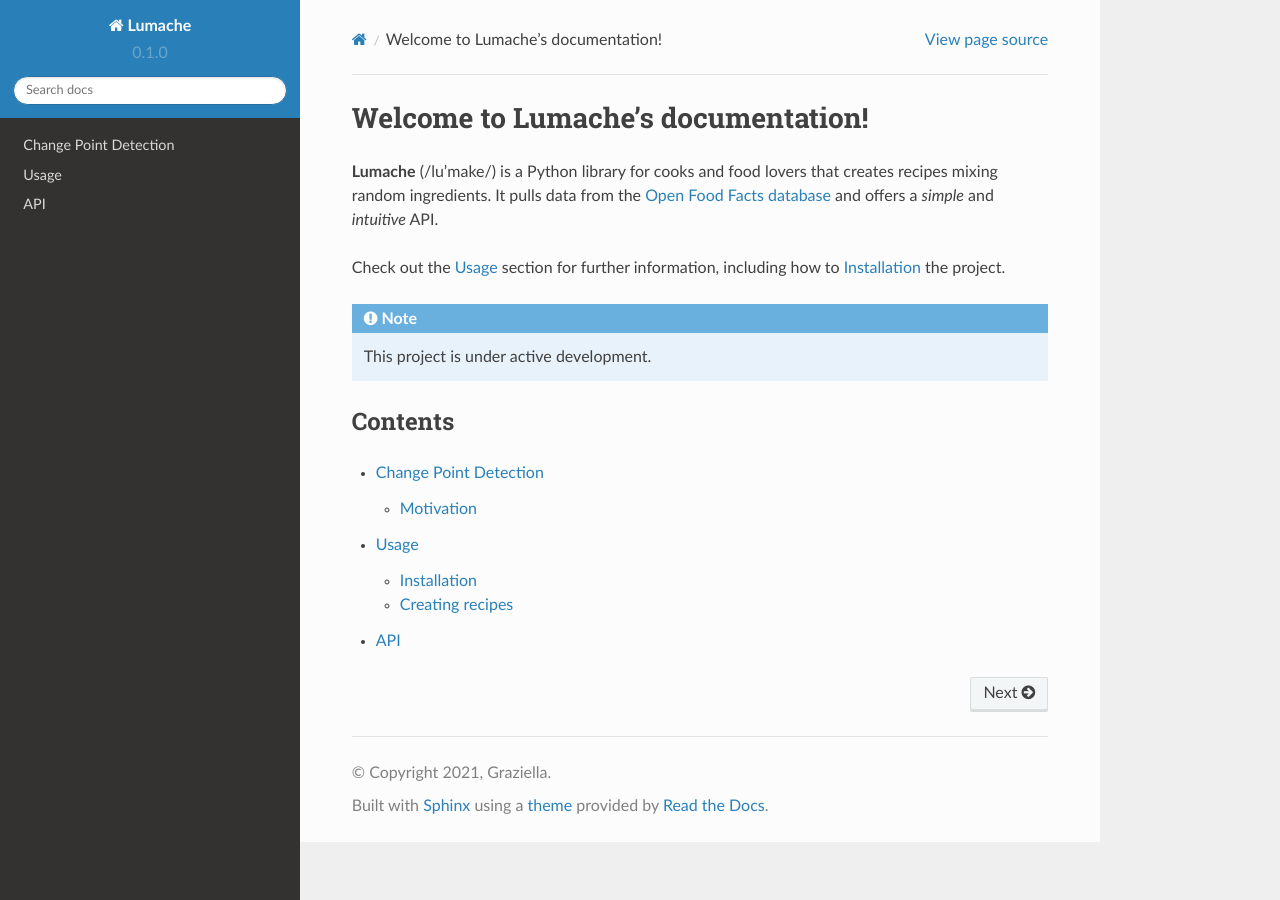
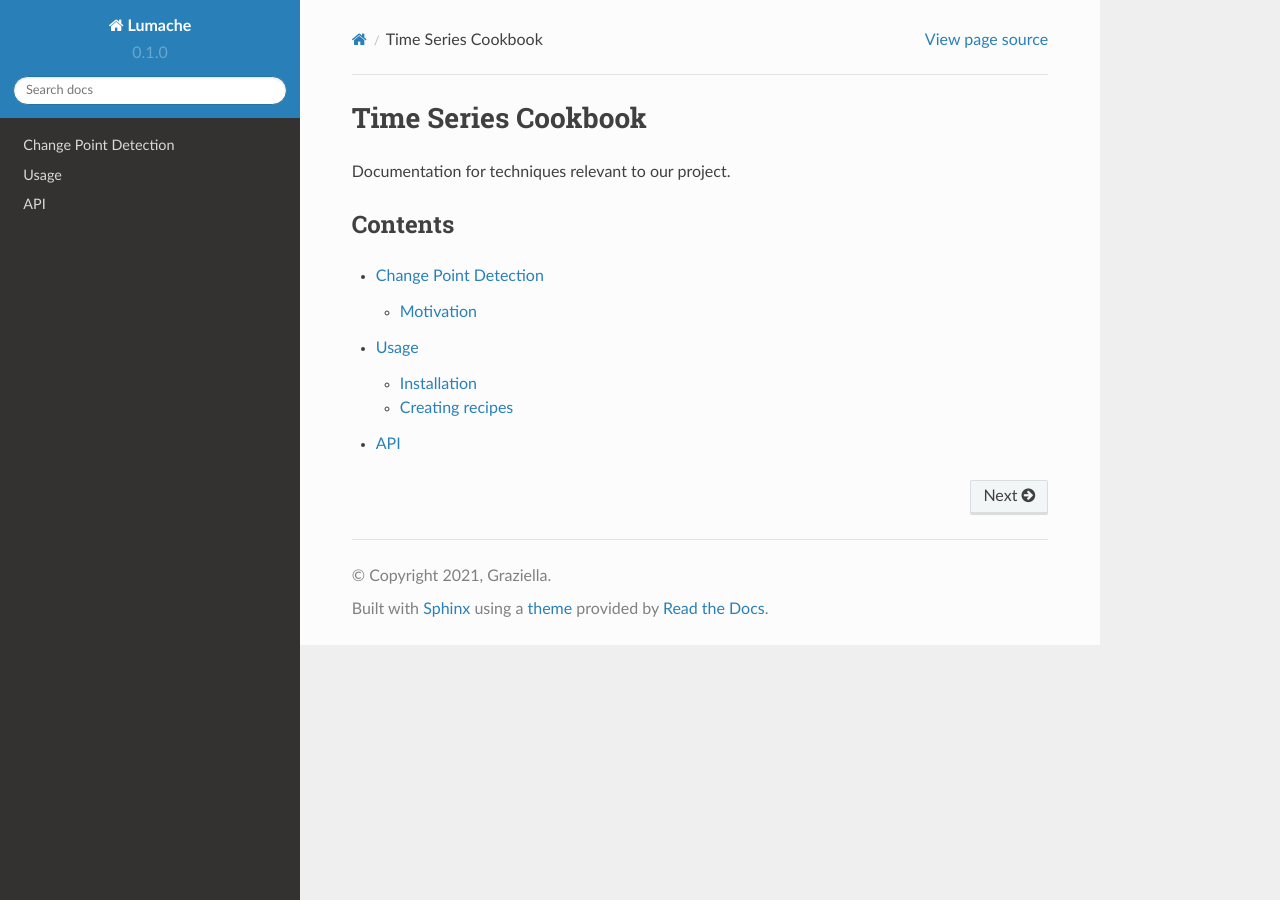
Before and after one commit to Thartvigsen/BUMP_code, a Sphinx documentation site: the page built from docs/source/index.rst, in a window 1280 px wide. Built offline with Sphinx 7.4.7 and the Read the Docs theme 2.0.0, drawn with Linux system fonts in a browser that asks for light colours.

Commit message:
removed warning

```diff
--- a/docs/source/index.rst
+++ b/docs/source/index.rst
@@ -1,17 +1,7 @@
-Welcome to Lumache's documentation!
+Time Series Cookbook
 ===================================
 
-**Lumache** (/lu'make/) is a Python library for cooks and food lovers
-that creates recipes mixing random ingredients.
-It pulls data from the `Open Food Facts database <https://world.openfoodfacts.org/>`_
-and offers a *simple* and *intuitive* API.
-
-Check out the :doc:`usage` section for further information, including
-how to :ref:`installation` the project.
-
-.. note::
-
-   This project is under active development.
+Documentation for techniques relevant to our project.
 
 Contents
 --------
```
